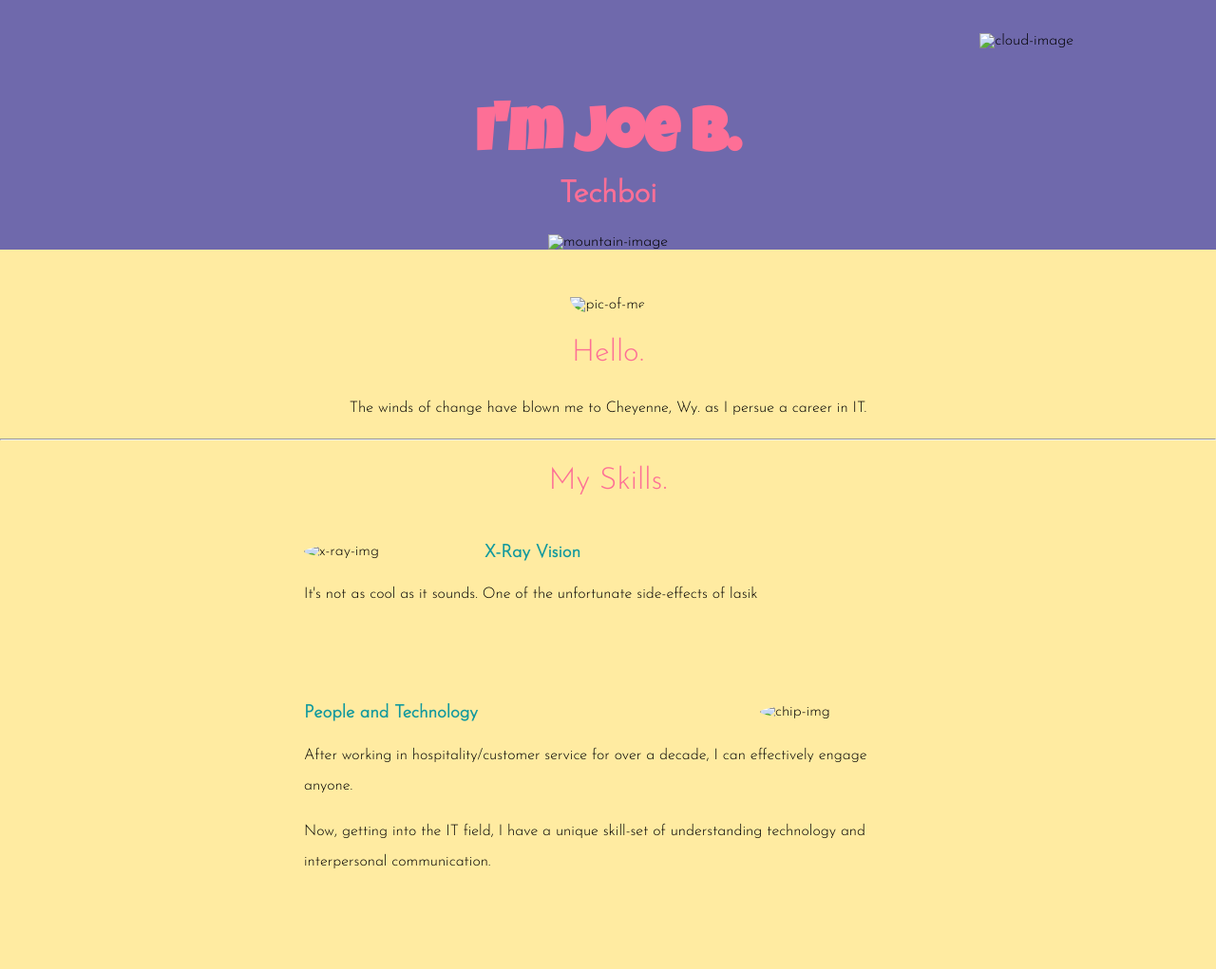
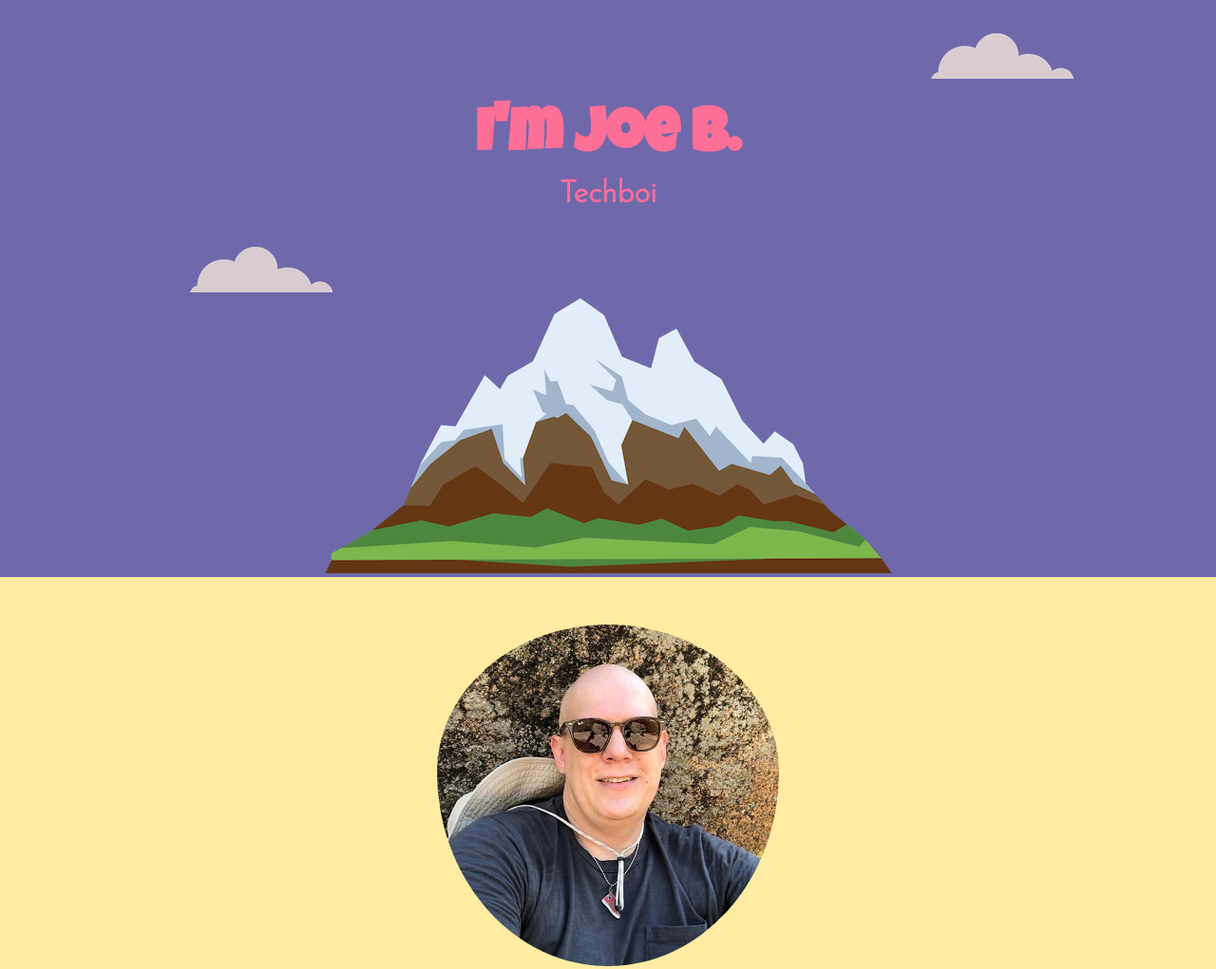
Before and after one commit to Timequake-McQuaid/css-site, a plain HTML site: page index.html in a window 1280 px wide. Shown: the top 1021 px of the page at 95% size. Drawn offline with Linux system fonts and the light colour scheme; files that its build step writes are made by us from their sources.

Commit message:
updated paths for src links

```diff
--- a/index.html
+++ b/index.html
@@ -3,22 +3,22 @@
   <head>
     <meta charset="utf-8">
     <title>Joe Welsh</title>
-    <link rel="stylesheet" href="css/styles.css">
+    <link rel="stylesheet" href="styles.css">
     <link rel="preconnect" href="https://fonts.googleapis.com">
     <link rel="preconnect" href="https://fonts.gstatic.com" crossorigin>
     <link href="https://fonts.googleapis.com/css2?family=Josefin+Sans:wght@300&family=Luckiest+Guy&display=swap" rel="stylesheet">
   </head>
   <body>
     <div class="top-container">
-      <img class="top-cloud" src="images/cloud.png" alt="cloud-image">
+      <img class="top-cloud" src="cloud.png" alt="cloud-image">
       <h1>I'm Joe B.</h1>
       <h2><strong>Techboi</strong></h2>
-      <img class="bottom-cloud" src="images/cloud.png" alt="cloud-image">
-      <img class="mountain" src="images/mountain.png" alt="mountain-image">
+      <img class="bottom-cloud" src="cloud.png" alt="cloud-image">
+      <img class="mountain" src="mountain.png" alt="mountain-image">
     </div>
     <div class="middle-container">
       <div class="profile">
-        <img class="my_picture"src="images/my_pic.jpg" alt="pic-of-me">
+        <img class="my_picture"src="my_pic.jpg" alt="pic-of-me">
         <h2>Hello.</h2>
         <p>The winds of change have blown me to Cheyenne, Wy. as I persue a career in IT.</p>
       </div>
@@ -26,12 +26,12 @@
       <div class="skills">
         <h2>My Skills.</h2>
         <div class="skill-row">
-          <img class="x-ray" src="images/x-ray.jpg" alt="x-ray-img">
+          <img class="x-ray" src="x-ray.jpg" alt="x-ray-img">
           <h3>X-Ray Vision</h3>
           <p>It's not as cool as it sounds. One of the unfortunate side-effects of lasik</p>
         </div>
         <div class="skill-row">
-          <img class="chip" src="images/chip.png" alt="chip-img">
+          <img class="chip" src="chip.png" alt="chip-img">
           <h3>People and Technology</h3>
           <p>After working in hospitality/customer service for over a decade, I can effectively engage anyone.</p>
           <p>Now, getting into the IT field, I have a unique skill-set of understanding technology and interpersonal communication.</p>
```
